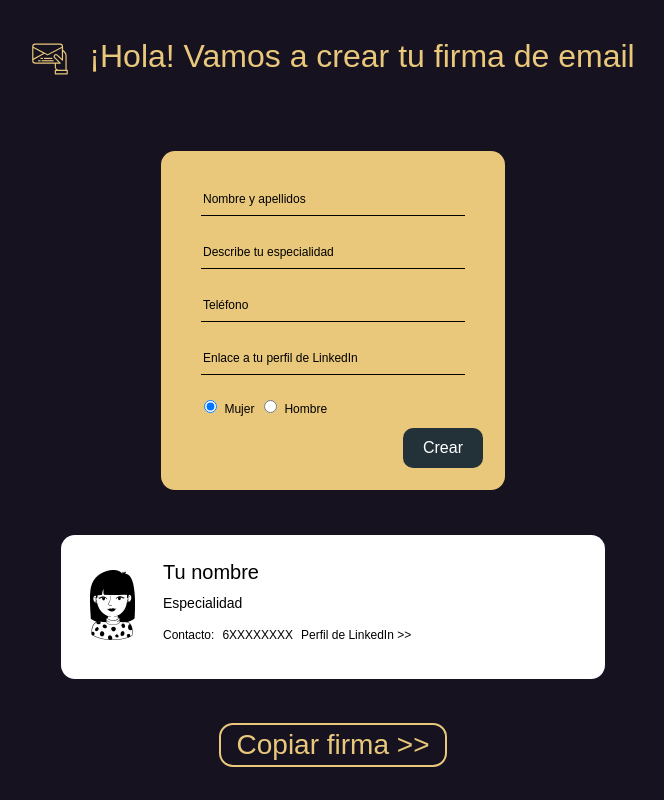
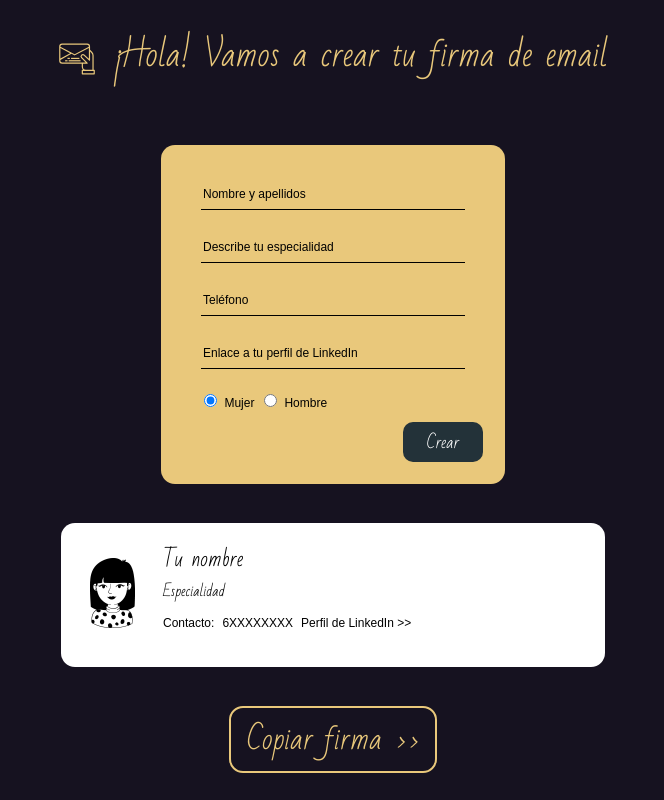
Before and after one commit to mdmperez/mdmperez.github.io, a plain HTML site: page creador-firmas/index.html in a window 1280 px wide. Shown: the whole page, without its empty margins (307-971 px from the left). Drawn offline with Linux system fonts and the light colour scheme.

Commit message:
changes font title

```diff
--- a/creador-firmas/css.css
+++ b/creador-firmas/css.css
@@ -41,8 +41,12 @@ table {
 	border-spacing: 0;
 }
 
+@font-face {
+    font-family: 'Bad Script';
+    src: url(./media/BadScript.ttf);
+  }
 @import url('https://fonts.googleapis.com/css?family=Rubik&display=swap');
-@import url('https://fonts.googleapis.com/css?family=Bad+Script&display=swap');
+
 
 :root {
     --color-positive: #ffffff;
```
Also changed, not shown: creador-firmas/media/BadScript.ttf (added).
